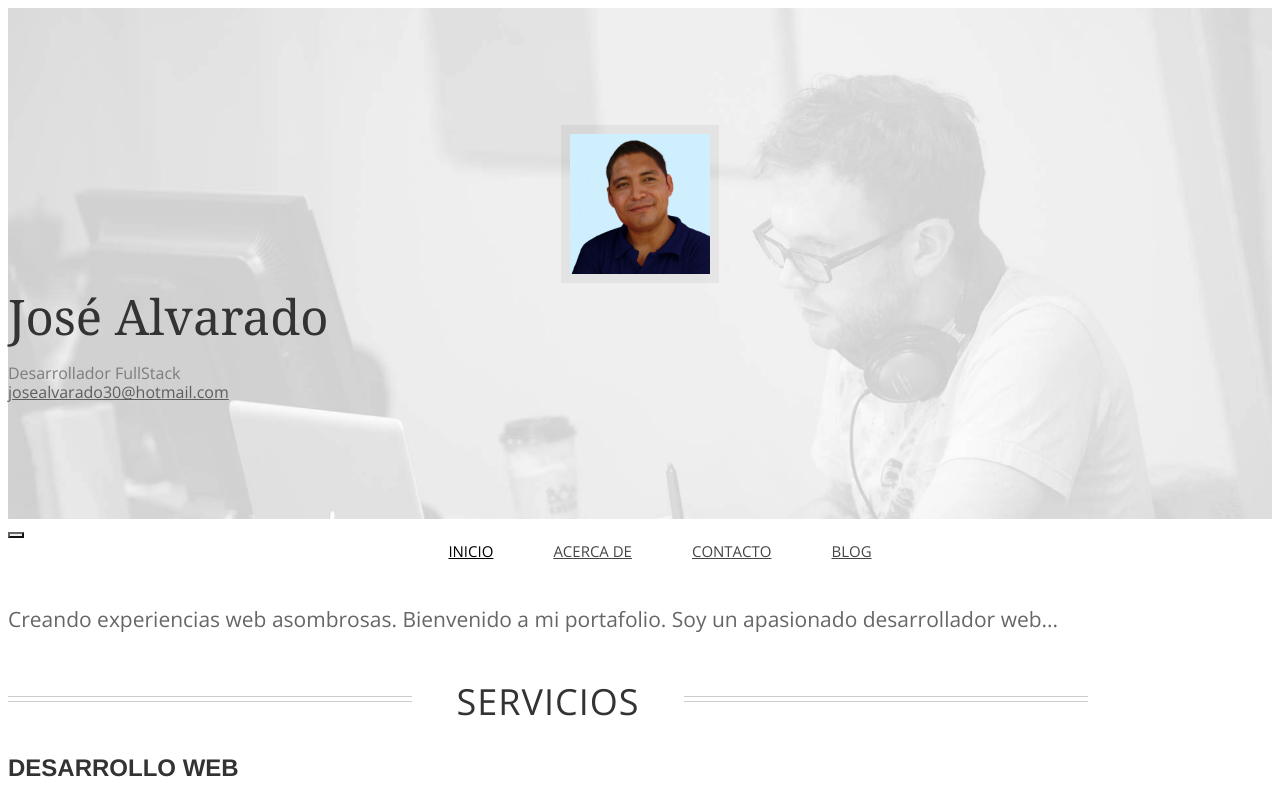
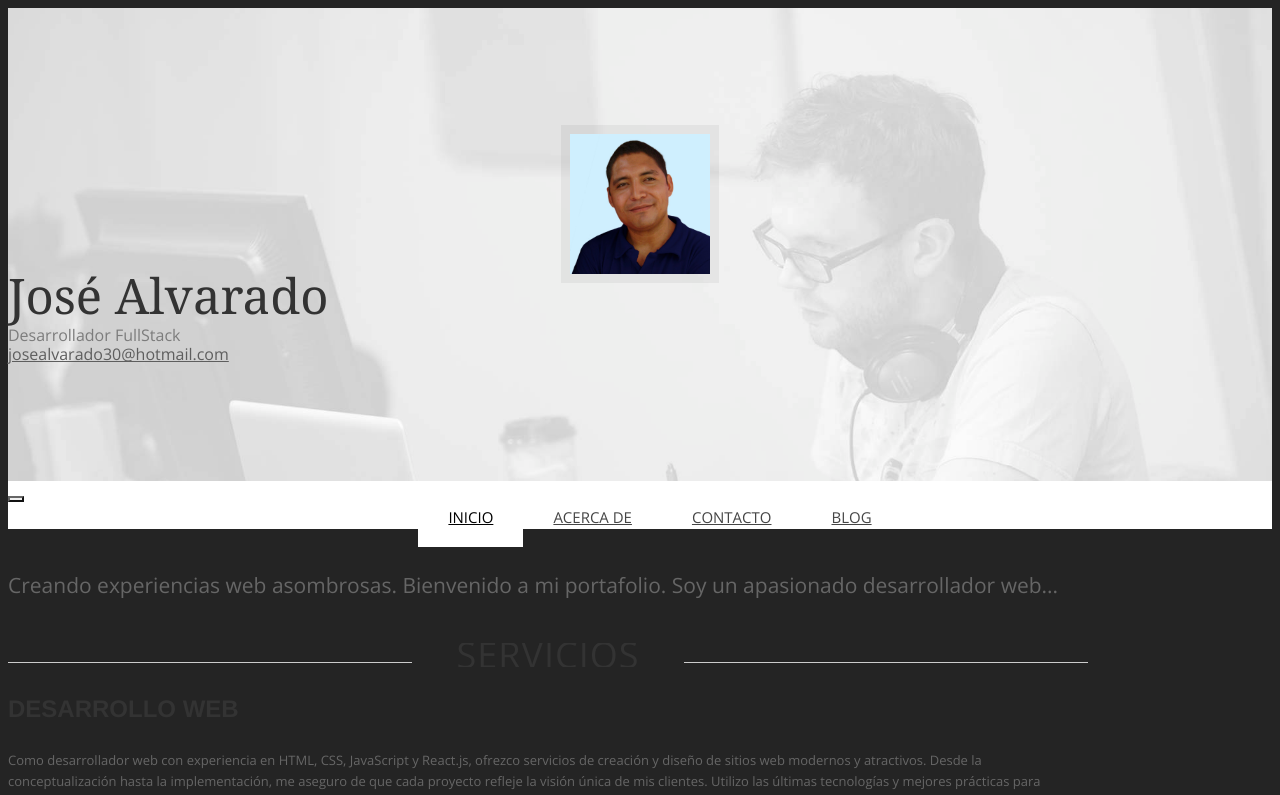
Before and after one commit to jeliasalvaradoa/jalvarado.dev, a React (Vite) app: page / in a window 1280 px wide. Shown: the top 795 px of the page. Built offline with nearby package versions, Linux system fonts and the light colour scheme; some icons are missing; a web font is replaced by a local one.

Commit message:
actualizando

```diff
--- a/src/assets/css/styles.css
+++ b/src/assets/css/styles.css
@@ -1,3 +1,20 @@
+:root {
+  font-family: system-ui, -apple-system, BlinkMacSystemFont, 'Segoe UI', Roboto, Oxygen, Ubuntu, Cantarell, 'Open Sans', 'Helvetica Neue', sans-serif;
+  font-size: 16px;
+  line-height: 24px;
+  font-weight: 400;
+
+  color-scheme: light dark;
+  color: rgba(255, 255, 255, 0.87);
+  background-color: #242424;
+
+  font-synthesis: none;
+  text-rendering: optimizeLegibility;
+  -webkit-font-smoothing: antialiased;
+  -moz-osx-font-smoothing: grayscale;
+  -webkit-text-size-adjust: 100%;
+}
+
 html {
   font-size: 100%;
 }
```
